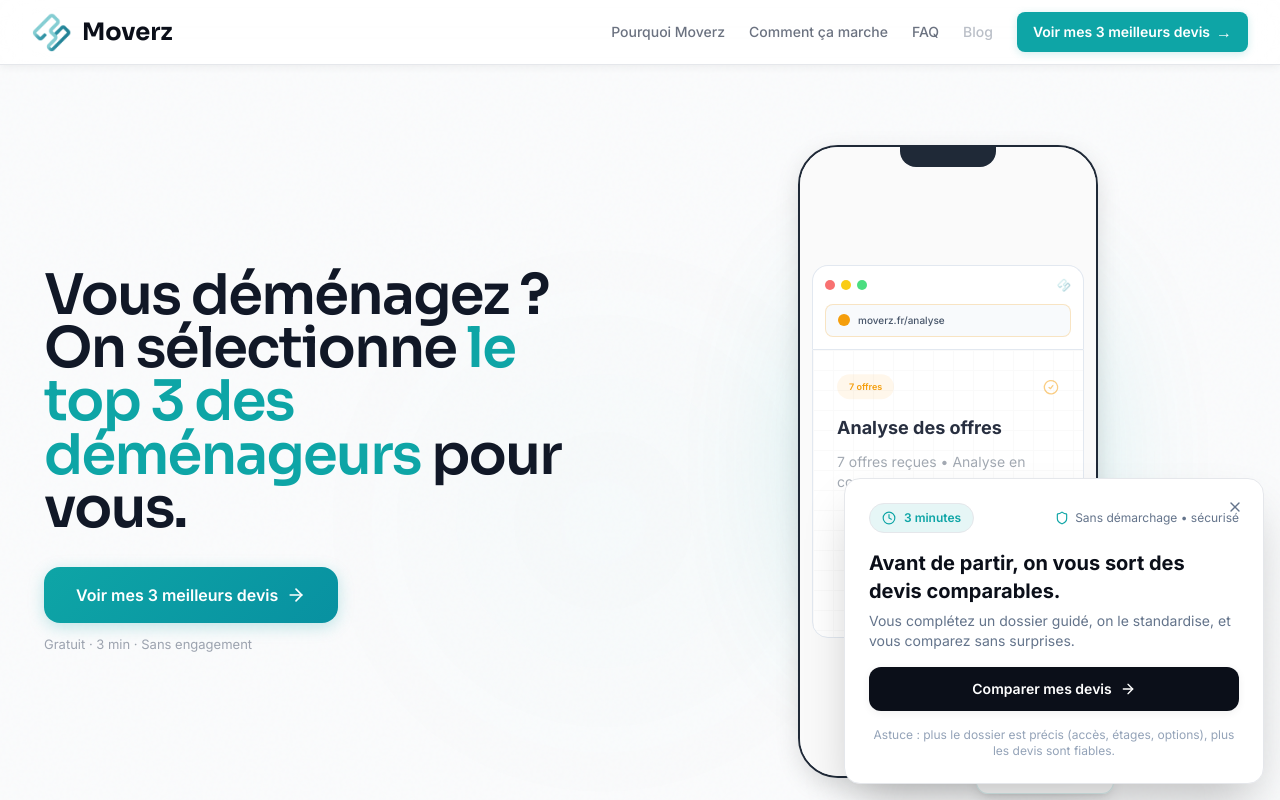
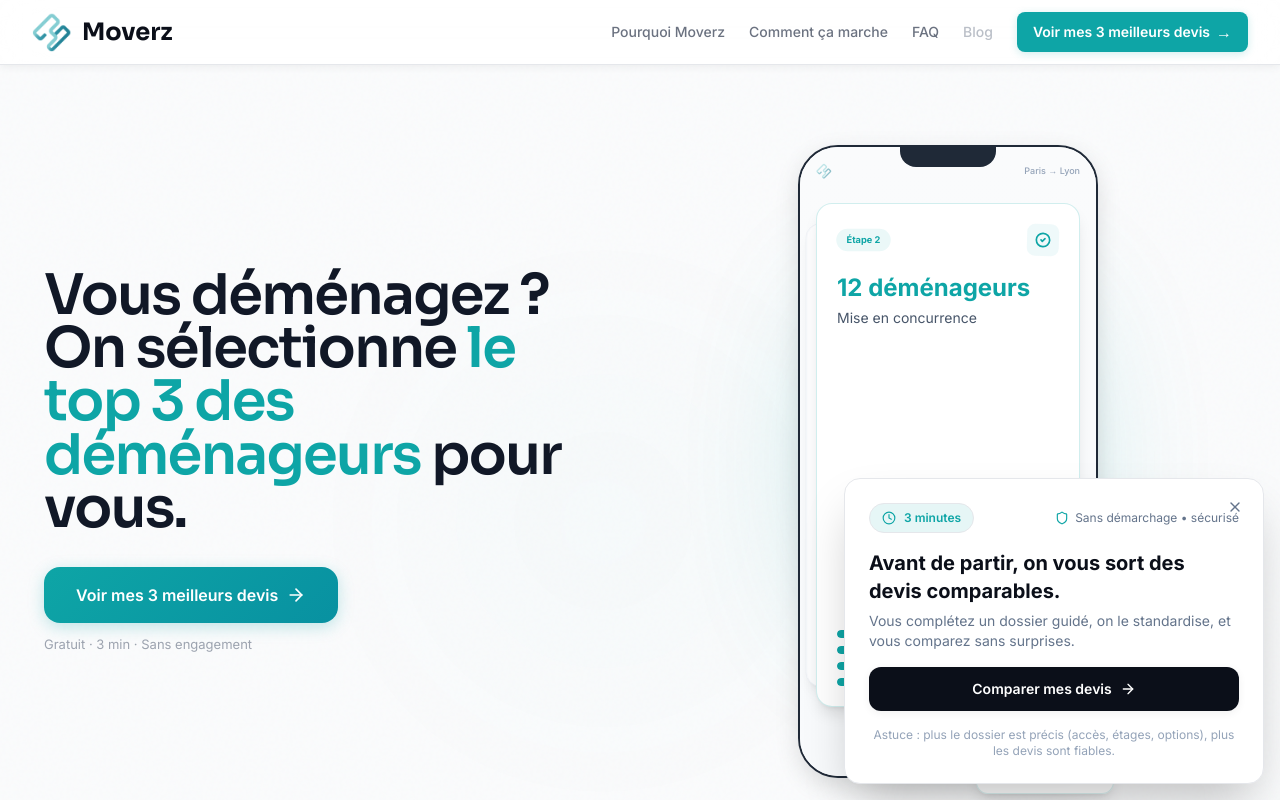
Before and after one commit to gdetaisne/moverz-fr, a Next.js app: page / in a window 1280 px wide. Shown: the top 800 px of the page. Built offline with nearby package versions, Linux system fonts and the light colour scheme.

Commit message:
🎨 Hero: Carousel screenshots style Ramp - Stack 3D effect + smooth transitions

```diff
--- a/components/sections/HeroV4TwoColumn.tsx
+++ b/components/sections/HeroV4TwoColumn.tsx
@@ -24,243 +24,254 @@ const STEPS = [
   { num: "3", text: "Vous choisissez sereinement", bold: true },
 ] as const;
 
-// FAKE BROWSER ANIMATION - LINEAR STYLE (Clean & Minimal)
+// CAROUSEL DE SCREENSHOTS - RAMP STYLE (Smooth & Premium)
 function MorphingUIAnimation() {
-  const [stage, setStage] = useState(0);
+  const [activeIndex, setActiveIndex] = useState(0);
 
   useEffect(() => {
     const interval = setInterval(() => {
-      setStage((prev) => (prev + 1) % 4);
-    }, 3000);
+      setActiveIndex((prev) => (prev + 1) % 4);
+    }, 3500);
     return () => clearInterval(interval);
   }, []);
 
-  const stages = [
+  const screenshots = [
     {
       id: 0,
-      url: "moverz.fr/dossier",
-      title: "Dossier créé",
-      content: "Paris → Lyon • 60m² • T3",
-      metric: "1 dossier",
-      color: "#64748B"
+      title: "Dossier complété",
+      subtitle: "Informations envoyées",
+      badge: "Étape 1",
+      color: "#6366F1",
+      accentColor: "#818CF8"
     },
     {
       id: 1,
-      url: "moverz.fr/matching",
-      title: "Mise en concurrence",
-      content: "12 déménageurs contactés",
-      metric: "12 contacts",
-      color: "#0EA5A6"
+      title: "12 déménageurs",
+      subtitle: "Mise en concurrence",
+      badge: "Étape 2",
+      color: "#0EA5A6",
+      accentColor: "#14B8A6"
     },
     {
       id: 2,
-      url: "moverz.fr/analyse",
-      title: "Analyse des offres",
-      content: "7 offres reçues • Analyse en cours",
-      metric: "7 offres",
-      color: "#F59E0B"
+      title: "7 offres reçues",
+      subtitle: "Analyse en cours",
+      badge: "Étape 3",
+      color: "#F59E0B",
+      accentColor: "#FBBF24"
     },
     {
       id: 3,
-      url: "moverz.fr/selection",
-      title: "Top 3 Moverz",
-      content: "3 offres fiables sélectionnées",
-      metric: "3 offres",
-      color: "#10B981"
+      title: "3 offres validées",
+      subtitle: "Top 3 par Moverz",
+      badge: "Étape 4",
+      color: "#10B981",
+      accentColor: "#34D399"
     },
   ];
 
-  const currentStage = stages[stage];
-
   return (
     <div
-      className="relative h-full w-full overflow-hidden p-3 flex items-center justify-center"
-      style={{ background: "#FAFAFA" }}
+      className="relative h-full w-full overflow-hidden flex flex-col"
+      style={{ background: "linear-gradient(180deg, #FAFBFC 0%, #F8FAFC 100%)" }}
     >
-      {/* Fake Browser Window - Linear Style */}
-      <motion.div
-        className="relative w-full max-w-sm mx-auto"
-        initial={{ opacity: 0, y: 20 }}
-        animate={{ opacity: 1, y: 0 }}
-        transition={{ duration: 0.6 }}
-      >
-        {/* Browser Chrome */}
-        <div
-          className="rounded-t-2xl border border-b-0 p-3"
-          style={{
-            background: "white",
-            borderColor: "#E2E8F0"
-          }}
-        >
-          {/* Traffic lights + Logo */}
-          <div className="flex items-center justify-between mb-3">
-            <div className="flex items-center gap-1.5">
-              <div className="w-2.5 h-2.5 rounded-full bg-red-400" />
-              <div className="w-2.5 h-2.5 rounded-full bg-yellow-400" />
-              <div className="w-2.5 h-2.5 rounded-full bg-green-400" />
-            </div>
+      {/* Header avec logo */}
+      <div className="p-4 pb-2">
+        <div className="flex items-center justify-between">
           <Image
             src="/logo-ui.png"
             alt="Moverz"
-              width={50}
-              height={16}
-              className="h-3.5 w-auto opacity-40"
+            width={60}
+            height={20}
+            className="h-4 w-auto opacity-50"
           />
+          <div className="text-[9px] font-medium text-slate-400">
+            Paris → Lyon
+          </div>
+        </div>
       </div>
 
-          {/* Address Bar - Animated */}
+      {/* Carousel Container - Style Ramp */}
+      <div className="flex-1 relative px-4 py-4">
+        <div className="relative h-full">
+          {/* Cards Stack Effect */}
+          {screenshots.map((screen, index) => {
+            const offset = index - activeIndex;
+            const isActive = index === activeIndex;
+            const isPrev = offset === -1 || offset === 3;
+            const isNext = offset === 1 || offset === -3;
+
+            return (
               <motion.div
-            className="flex items-center gap-2 px-3 py-2 rounded-lg border"
+                key={screen.id}
+                className="absolute inset-0 rounded-2xl border shadow-lg overflow-hidden"
                 style={{
-              background: "#F8FAFC",
-              borderColor: "#E2E8F0"
+                  background: "white",
+                  borderColor: isActive ? screen.color + "30" : "#E2E8F0",
                 }}
                 animate={{
-              borderColor: [currentStage.color + "00", currentStage.color + "40", currentStage.color + "00"]
+                  scale: isActive ? 1 : isPrev ? 0.92 : 0.88,
+                  opacity: isActive ? 1 : isPrev ? 0.6 : 0,
+                  x: isActive ? 0 : isPrev ? "-8%" : isNext ? "8%" : 0,
+                  zIndex: isActive ? 10 : isPrev ? 5 : 0,
+                  rotateY: isActive ? 0 : isPrev ? 4 : isNext ? -4 : 0,
+                }}
+                transition={{
+                  duration: 0.7,
+                  ease: [0.16, 1, 0.3, 1],
+                }}
+              >
+                {/* Card Content */}
+                <div className="h-full flex flex-col p-5">
+                  {/* Badge + Icon */}
+                  <div className="flex items-center justify-between mb-4">
+                    <motion.div
+                      className="px-2.5 py-1 rounded-full text-[9px] font-bold"
+                      style={{
+                        background: screen.color + "15",
+                        color: screen.color,
+                      }}
+                      animate={{
+                        scale: isActive ? [1, 1.05, 1] : 1,
                       }}
                       transition={{ duration: 2, repeat: Infinity }}
                     >
-            <div className="w-3 h-3 rounded-full" style={{ background: currentStage.color }} />
-            <AnimatePresence mode="wait">
-              <motion.p
-                key={stage}
-                initial={{ opacity: 0, x: -10 }}
-                animate={{ opacity: 1, x: 0 }}
-                exit={{ opacity: 0, x: 10 }}
-                className="text-[10px] font-medium text-slate-600 flex-1"
+                      {screen.badge}
+                    </motion.div>
+
+                    <motion.div
+                      className="w-8 h-8 rounded-lg flex items-center justify-center"
+                      style={{ background: screen.color + "10" }}
+                      animate={{
+                        rotate: isActive ? [0, 5, 0] : 0,
+                      }}
+                      transition={{ duration: 3, repeat: Infinity }}
                     >
-                {currentStage.url}
-              </motion.p>
-            </AnimatePresence>
-          </motion.div>
-        </div>
-
-        {/* Browser Content - Morphing Area */}
-        <div
-          className="relative rounded-b-2xl border overflow-hidden"
-          style={{
-            background: "white",
-            borderColor: "#E2E8F0",
-            minHeight: "280px"
-          }}
-        >
-          <AnimatePresence mode="wait">
-            <motion.div
-              key={stage}
-              initial={{ opacity: 0, y: 20 }}
-              animate={{ opacity: 1, y: 0 }}
-              exit={{ opacity: 0, y: -20 }}
-              transition={{ duration: 0.5, ease: [0.16, 1, 0.3, 1] }}
-              className="p-6"
-            >
-              {/* Header with pill */}
-              <div className="flex items-center justify-between mb-4">
-                <motion.div
-                  className="px-3 py-1.5 rounded-full text-[9px] font-semibold"
-                  style={{
-                    background: currentStage.color + "15",
-                    color: currentStage.color
-                  }}
-                  initial={{ scale: 0.8 }}
-                  animate={{ scale: 1 }}
-                >
-                  {currentStage.metric}
-                </motion.div>
-                <motion.div
-                  initial={{ rotate: -90, opacity: 0 }}
-                  animate={{ rotate: 0, opacity: 1 }}
-                  transition={{ delay: 0.2 }}
-                >
-                  <CheckCircle2 className="w-4 h-4" style={{ color: currentStage.color }} />
+                      <CheckCircle2
+                        className="w-4 h-4"
+                        style={{ color: screen.color }}
+                        strokeWidth={2.5}
+                      />
                     </motion.div>
                   </div>
 
                   {/* Title */}
-              <motion.h3
-                className="text-lg font-bold text-slate-900 mb-2"
+                  <AnimatePresence mode="wait">
+                    {isActive && (
+                      <motion.div
                         initial={{ opacity: 0, y: 10 }}
                         animate={{ opacity: 1, y: 0 }}
-                transition={{ delay: 0.1 }}
+                        exit={{ opacity: 0, y: -10 }}
+                        transition={{ duration: 0.4, delay: 0.1 }}
                       >
-                {currentStage.title}
-              </motion.h3>
+                        <h3
+                          className="text-2xl font-bold mb-1"
+                          style={{ color: screen.color }}
+                        >
+                          {screen.title}
+                        </h3>
+                        <p className="text-sm text-slate-600">
+                          {screen.subtitle}
+                        </p>
+                      </motion.div>
+                    )}
+                  </AnimatePresence>
 
-              {/* Content */}
-              <motion.p
-                className="text-sm text-slate-600 mb-6"
-                initial={{ opacity: 0, y: 10 }}
-                animate={{ opacity: 1, y: 0 }}
-                transition={{ delay: 0.2 }}
-              >
-                {currentStage.content}
-              </motion.p>
-
-              {/* Progress Visual - Linear style bars */}
-              <motion.div
-                className="space-y-2"
-                initial={{ opacity: 0 }}
-                animate={{ opacity: 1 }}
-                transition={{ delay: 0.3 }}
-              >
-                {[...Array(3)].map((_, i) => (
+                  {/* Visual bars - Ramp style */}
+                  <div className="mt-auto space-y-2">
+                    {[...Array(4)].map((_, i) => (
                       <motion.div
                         key={i}
-                    className="h-1.5 rounded-full overflow-hidden"
+                        className="h-2 rounded-full overflow-hidden"
                         style={{ background: "#F1F5F9" }}
-                    initial={{ width: 0 }}
-                    animate={{ width: "100%" }}
-                    transition={{ duration: 0.6, delay: 0.4 + i * 0.1 }}
+                        initial={{ opacity: 0, x: -20 }}
+                        animate={{
+                          opacity: isActive ? 1 : 0.3,
+                          x: 0
+                        }}
+                        transition={{ delay: isActive ? 0.2 + i * 0.08 : 0 }}
                       >
                         <motion.div
                           className="h-full rounded-full"
-                      style={{ background: currentStage.color }}
+                          style={{
+                            background: `linear-gradient(90deg, ${screen.color} 0%, ${screen.accentColor} 100%)`,
+                          }}
                           initial={{ width: "0%" }}
-                      animate={{ width: `${60 + i * 15}%` }}
-                      transition={{ duration: 1, delay: 0.5 + i * 0.1, ease: [0.16, 1, 0.3, 1] }}
+                          animate={{
+                            width: isActive ? `${70 - i * 15}%` : "0%"
+                          }}
+                          transition={{
+                            duration: 1.2,
+                            delay: isActive ? 0.3 + i * 0.08 : 0,
+                            ease: [0.16, 1, 0.3, 1]
+                          }}
                         />
                       </motion.div>
                     ))}
-              </motion.div>
-
-              {/* Fake Button */}
-              <motion.div
-                className="mt-6 px-4 py-2.5 rounded-lg text-center text-sm font-semibold text-white"
-                style={{ background: currentStage.color }}
-                initial={{ opacity: 0, y: 10 }}
-                animate={{ opacity: 1, y: 0 }}
-                transition={{ delay: 0.5 }}
-                whileHover={{ scale: 1.02 }}
-              >
-                Continuer
-              </motion.div>
-            </motion.div>
-          </AnimatePresence>
-
-          {/* Subtle grid pattern background */}
-          <div
-            className="absolute inset-0 opacity-[0.02] pointer-events-none"
-            style={{
-              backgroundImage: "linear-gradient(#000 1px, transparent 1px), linear-gradient(90deg, #000 1px, transparent 1px)",
-              backgroundSize: "20px 20px"
-            }}
-          />
                   </div>
 
-        {/* Stage indicator - Minimal dots */}
-        <div className="flex justify-center gap-1.5 mt-4">
-          {stages.map((s, i) => (
+                  {/* Glow effect on active card */}
+                  {isActive && (
                     <motion.div
-              key={s.id}
-              className="h-1 rounded-full"
+                      className="absolute inset-0 rounded-2xl pointer-events-none"
                       style={{
-                width: i === stage ? "24px" : "6px",
-                background: i === stage ? currentStage.color : "#CBD5E1"
+                        boxShadow: `0 0 40px ${screen.color}20, inset 0 1px 0 rgba(255,255,255,0.5)`
                       }}
-              animate={{ opacity: i <= stage ? 1 : 0.3 }}
+                      animate={{
+                        opacity: [0.3, 0.6, 0.3]
+                      }}
+                      transition={{ duration: 3, repeat: Infinity }}
                     />
+                  )}
+                </div>
+              </motion.div>
+            );
+          })}
+        </div>
+      </div>
+
+      {/* Navigation Dots - Ramp style */}
+      <div className="p-4 pt-2">
+        <div className="flex items-center justify-center gap-2">
+          {screenshots.map((screen, i) => (
+            <motion.button
+              key={screen.id}
+              className="relative rounded-full transition-all"
+              style={{
+                width: i === activeIndex ? "28px" : "6px",
+                height: "6px",
+                background: i === activeIndex ? screen.color : "#CBD5E1",
+              }}
+              animate={{
+                opacity: i === activeIndex ? 1 : 0.4,
+              }}
+              onClick={() => setActiveIndex(i)}
+            >
+              {i === activeIndex && (
+                <motion.div
+                  className="absolute inset-0 rounded-full"
+                  style={{ background: screen.color }}
+                  layoutId="activeDot"
+                  transition={{ duration: 0.4, ease: [0.16, 1, 0.3, 1] }}
+                />
+              )}
+            </motion.button>
           ))}
         </div>
-      </motion.div>
+
+        {/* Subtitle minimal */}
+        <AnimatePresence mode="wait">
+          <motion.p
+            key={activeIndex}
+            initial={{ opacity: 0, y: 5 }}
+            animate={{ opacity: 1, y: 0 }}
+            exit={{ opacity: 0, y: -5 }}
+            className="text-center text-[10px] text-slate-400 mt-2"
+          >
+            {screenshots[activeIndex].subtitle}
+          </motion.p>
+        </AnimatePresence>
+      </div>
     </div>
   );
 }
```
Lines whose indentation alone changed are shown as unchanged.
